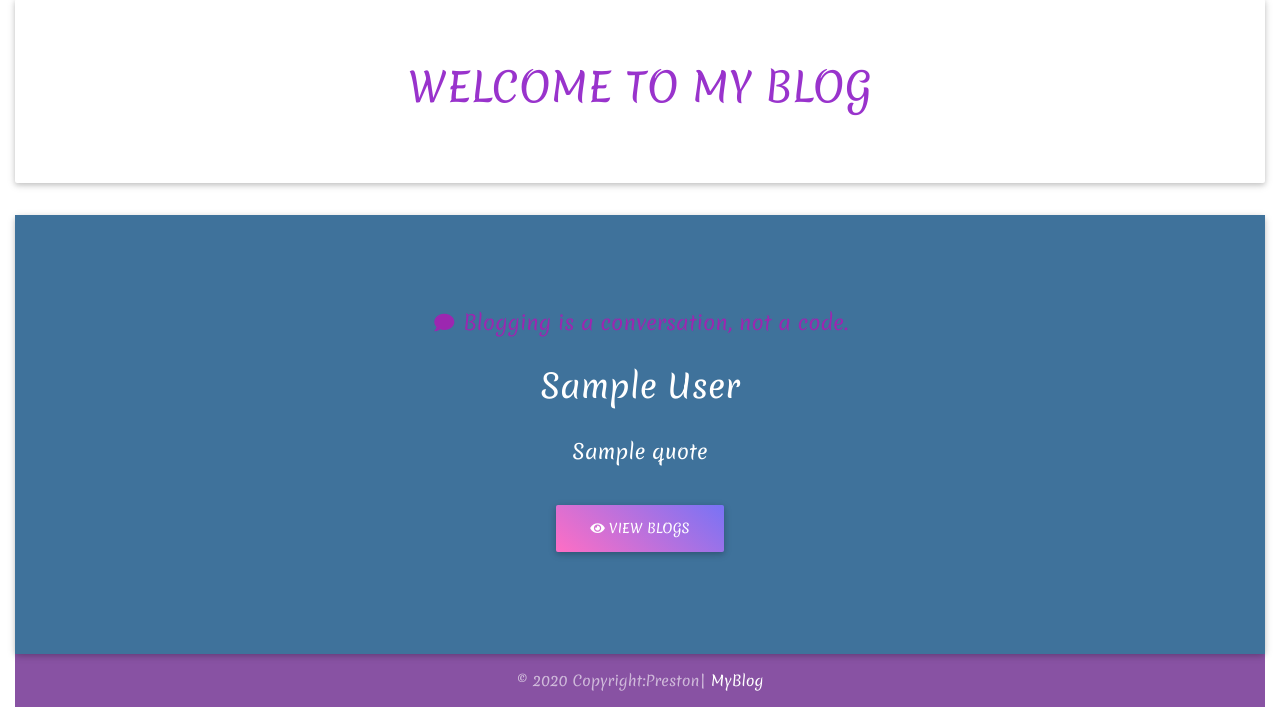
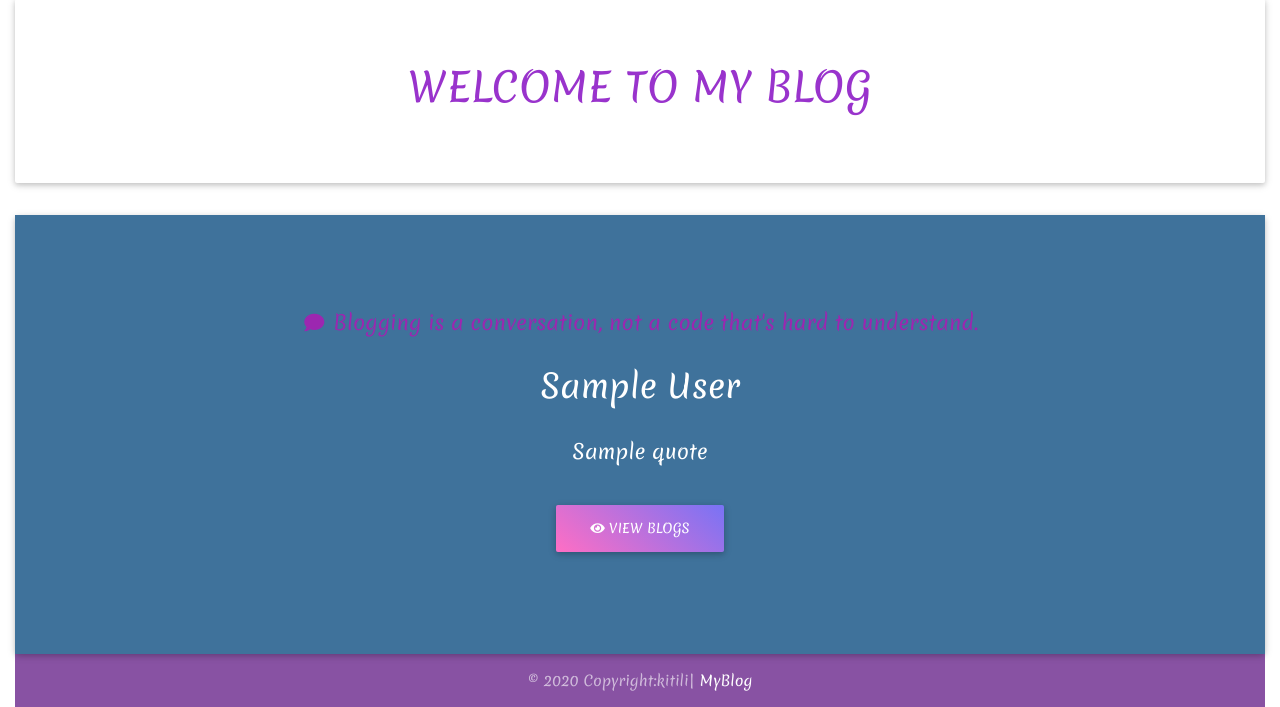
Before and after one commit to kitili/Blog-your-thoughts, a Flask app: template app/templates/index.html in a window 1280 px wide. Shown: the part 104-811 px from the top of the page. Run offline with Flask 2, Linux system fonts and the light colour scheme; the template is opened without the code that fills it: most values are stand-ins (such as "Sample title", 1, 10 or a date in 2020); some libraries are stand-ins or nearby versions.

Commit message:
made changes

```diff
--- a/app/templates/about.html
+++ b/app/templates/about.html
@@ -1,7 +1,7 @@
 {% extends 'base.html' %}
 
 {% block content %}
-<div class="container" style="font-size: 20px; font-family: 'Merienda', cursive;  padding-top: 40px;">
+<div class="container" style="font-size: 22px; font-family: 'Merienda', cursive;  padding-top: 40px;">
     <div class="my-pitches mb-5 mt-5"
         style="box-shadow: 0 7px 8px 0 rgba(0,0,0,0.8), 0 10px 10px 0 rgba(0,0,0,0.8); margin-top: 10px;margin: 10px;">
         <h3 class="text-center mt-5">About MyBlog</h3>
--- a/app/templates/blogs.html
+++ b/app/templates/blogs.html
@@ -1,6 +1,6 @@
 {% extends "base.html" %}
 {% block content %}
-<div style="font-size: 20px; font-family: 'Merienda', cursive;  padding-top: 40px;">
+<div style="font-size: 22px; font-family: 'Merienda', cursive;  padding-top: 40px;">
     <div class="jumbotron hjumbo">
         <div class="overlay">
             <h1 class="text-center text-bold" style="color: #9933CC;">VIEW YOUR FAVORITE BLOGS HERE</h1>
--- a/app/templates/index.html
+++ b/app/templates/index.html
@@ -17,7 +17,7 @@
                 <div class="py-5">
 
                     <h5 class="h5 purple-text"><i class="fas fa-comment fa-fw"></i> Blogging is a conversation, not a
-                        code.</h5>
+                        code that's hard to understand.</h5>
                     <h2 class="card-title h2 my-4 py-2">{{quote.author}}</h2>
                     <p class="mb-4 pb-2 px-md-5 mx-md-5">{{quote.quote}}</p>
                     <a class="btn purple-gradient" aria-haspopup="true" aria-expanded="false"
@@ -29,7 +29,7 @@
     </div>
     <footer class="page-footer font-small dark secondary-color">
 
-        <div class="footer-copyright text-center py-3">© 2020 Copyright:Preston|
+        <div class="footer-copyright text-center py-3">© 2020 Copyright:kitili|
             <a href="#"> MyBlog</a>
         </div>
 
--- a/app/templates/newBlog.html
+++ b/app/templates/newBlog.html
@@ -2,7 +2,7 @@
 {% import 'bootstrap/wtf.html' as wtf%}
 
 {% block content %}
-<div class="container" style="font-size: 20px; font-family: 'Merienda', cursive;  padding-top: 40px;">
+<div class="container" style="font-size: 22px; font-family: 'Merienda', cursive;  padding-top: 40px;">
     <div class="row">
         <div class="col-md-2"> </div>
         <div class="col-md-8 mt-3 p-5 card">
--- a/app/templates/newComment.html
+++ b/app/templates/newComment.html
@@ -2,7 +2,7 @@
 {% import 'bootstrap/wtf.html' as wtf%}
 
 {% block content %}
-<div class="container" style="font-size: 20px; font-family: 'Merienda', cursive;  padding-top: 40px;">
+<div class="container" style="font-size: 22px; font-family: 'Merienda', cursive;  padding-top: 40px;">
 <div class="row">
 <div class="col-md-4 mt-3 p-5">
     <h3 class="mt-3 pb-3 text-center">Blog</h3>
--- a/app/templates/subscribe.html
+++ b/app/templates/subscribe.html
@@ -2,7 +2,7 @@
 {% import 'bootstrap/wtf.html' as wtf%}
 
 {% block content %}
-<div class="container" style="font-size: 20px; font-family: 'Merienda', cursive;  padding-top: 40px;">
+<div class="container" style="font-size: 22px; font-family: 'Merienda', cursive;  padding-top: 40px;">
     <div class="row">
         <div class="col-md-2"> </div>
         <div class="col-md-8 mt-3 p-5 card">
```
Also changed, not shown: tests/blogTest.py (+1 -1 lines).
